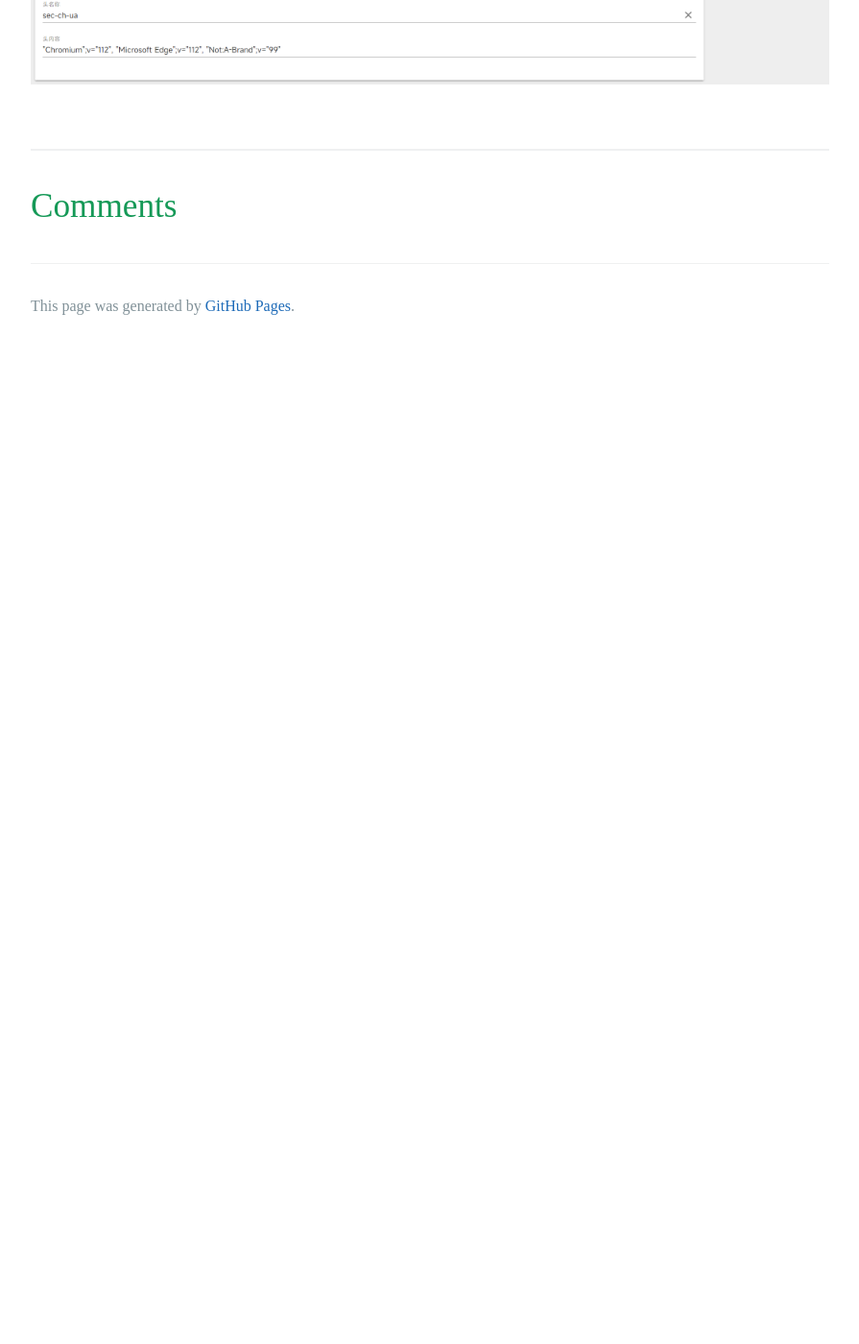
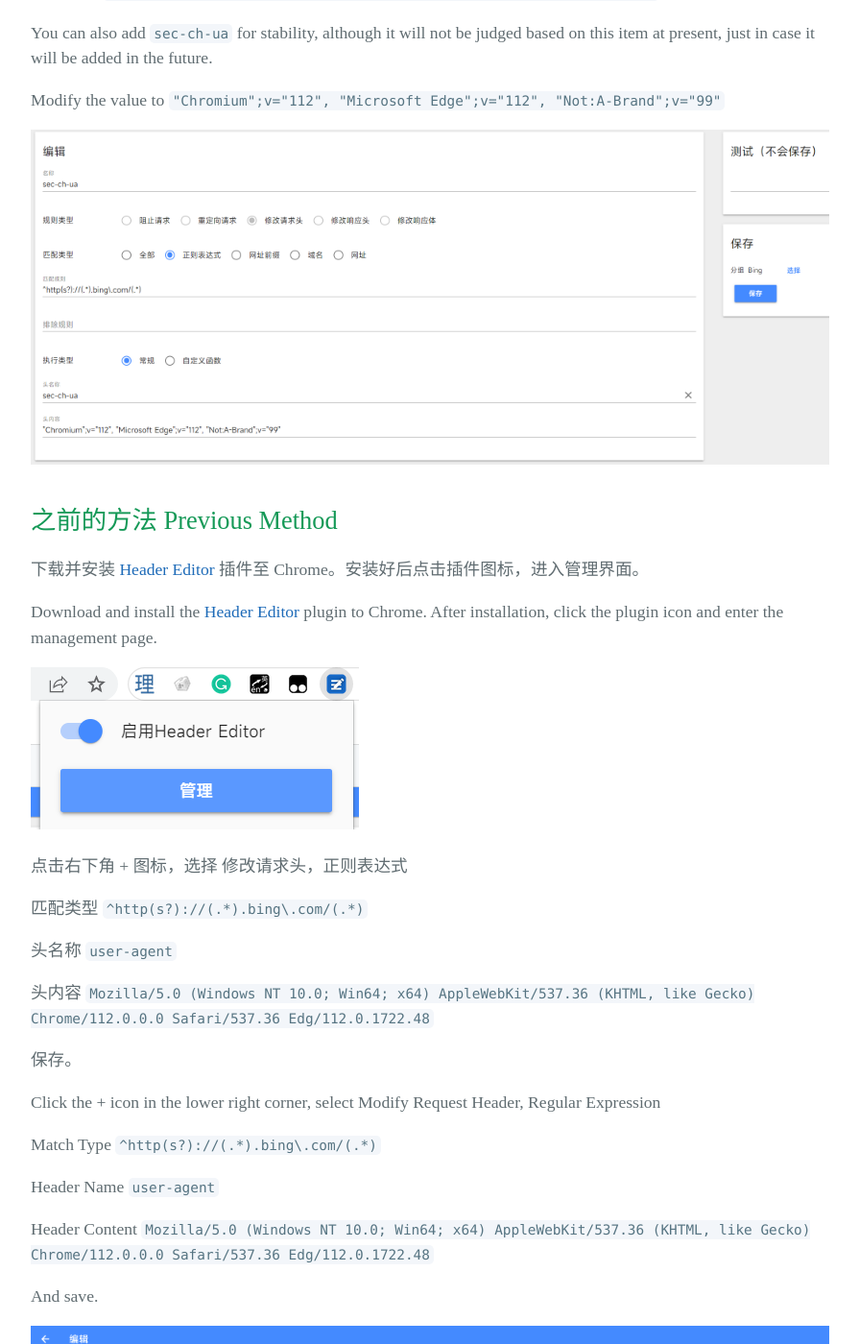
Before and after one commit to AzusaTsang/AzusaTsang.github.io, a Jekyll site: the page built from _posts/2023-04-23-bing_on_chrome.md, in a window 1280 px wide and 1400 px high, scrolled down 2488 px. Shown: the whole window at 96% size, without its empty margins (192-1087 px from the left). Built offline with Jekyll 4.4.1, drawn with Linux system fonts in a browser that asks for light colours; some web fonts are replaced; comment, search, counter and statistics services are not loaded; the repository's description, which GitHub fills in, is left out; before the commit the page ends 2851 px from its top, so only the background shows below that; some of the changed text lies outside the part shown.

Commit message:
new post

```diff
--- a/_posts/2023-04-23-bing_on_chrome.md
+++ b/_posts/2023-04-23-bing_on_chrome.md
@@ -1,18 +1,26 @@
 ---
 lang: zh
-title: 4 月 18 号后在 Chrome 上使用 New Bing <br> Using New Bing in Chrome after April 18th
+title: 4 月 18 号后在 Chrome 上使用 New Bing <br> Using New Bing on Chrome after April 18th
 layout: post
 ---
 
 4 月 18 号（好像是）之后，之前通过修改请求头的 `user-agent` 来在 Chrome 上使用 New Bing 的方法就失效了，会强行跳转到 Edge 上。
 
+After April 18th (maybe), the previous method of using New Bing on Chrome by modifying the `user-agent` of the request header has been invalid, and it will forcibly jump to Edge.
+
 通过对比 Edge 与 Chrome 上的请求头，发现其实是现在对请求头的判断多加了一项 `sec-ch-ua-full-version-list`。
+
+By comparing the request headers on Edge and Chrome, it is actually that an additional `sec-ch-ua-full-version-list` is added to the judgment of the request header.
 
 ![request-head](/assets/reqhead.PNG)
 
-因此只需在之前修改请求头的方法之上再加上 `sec-ch-ua-full-version-list` 修改即可。
+因此只需在[之前修改请求头的方法](#之前的方法-previous-method)之上再加上 `sec-ch-ua-full-version-list` 修改即可。
 
 修改值为 `"Chromium";v="112.0.5615.121", "Microsoft Edge";v="112.0.1722.48", "Not:A-Brand";v="99.0.0.0"`
+
+Therefore, you only need to add `sec-ch-ua-full-version-list` modification on top of the [previous method of modifying the request header](#之前的方法-previous-method).
+
+Modify the value to `"Chromium";v="112.0.5615.121", "Microsoft Edge";v="112.0.1722.48", "Not:A-Brand";v="99.0.0.0"`
 
 ![head-edit](/assets/head-edit.PNG)
 
@@ -20,4 +28,38 @@ layout: post
 
 修改值为 `"Chromium";v="112", "Microsoft Edge";v="112", "Not:A-Brand";v="99"`
 
+You can also add `sec-ch-ua` for stability, although it will not be judged based on this item at present, just in case it will be added in the future.
+
+Modify the value to `"Chromium";v="112", "Microsoft Edge";v="112", "Not:A-Brand";v="99"`
+
 ![head-edit](/assets/head-edit2.PNG)
+
+## 之前的方法 Previous Method
+
+下载并安装 [Header Editor](https://chrome.google.com/webstore/detail/header-editor/eningockdidmgiojffjmkdblpjocbhgh) 插件至 Chrome。安装好后点击插件图标，进入管理界面。
+
+Download and install the [Header Editor](https://chrome.google.com/webstore/detail/header-editor/eningockdidmgiojffjmkdblpjocbhgh) plugin to Chrome. After installation, click the plugin icon and enter the management page.
+
+![head-edit0](/assets/head-edit0.PNG)
+
+点击右下角 + 图标，选择 修改请求头，正则表达式
+
+匹配类型 `^http(s?)://(.*).bing\.com/(.*)`
+
+头名称 `user-agent`
+
+头内容 `Mozilla/5.0 (Windows NT 10.0; Win64; x64) AppleWebKit/537.36 (KHTML, like Gecko) Chrome/112.0.0.0 Safari/537.36 Edg/112.0.1722.48`
+
+保存。
+
+Click the + icon in the lower right corner, select Modify Request Header, Regular Expression
+
+Match Type  `^http(s?)://(.*).bing\.com/(.*)`
+
+Header Name `user-agent`
+
+Header Content `Mozilla/5.0 (Windows NT 10.0; Win64; x64) AppleWebKit/537.36 (KHTML, like Gecko) Chrome/112.0.0.0 Safari/537.36 Edg/112.0.1722.48`
+
+And save.
+
+![head-edit1](/assets/head-edit1.PNG)
```
